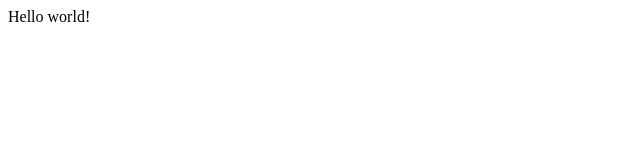
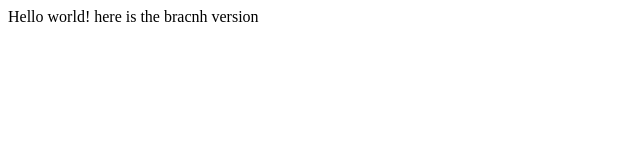
Before and after one commit to KiCodes/lecture1, a plain HTML site: page index.html in a window 1280 px wide. Shown: the whole page, without its empty margins (0-640 px from the left). Drawn offline with Linux system fonts and the light colour scheme.

Commit message:
new branch content

```diff
--- a/index.html
+++ b/index.html
@@ -5,5 +5,6 @@
     </head>
     <body>
         Hello world!
+        here is the bracnh version
     </body>
 </html>
```
